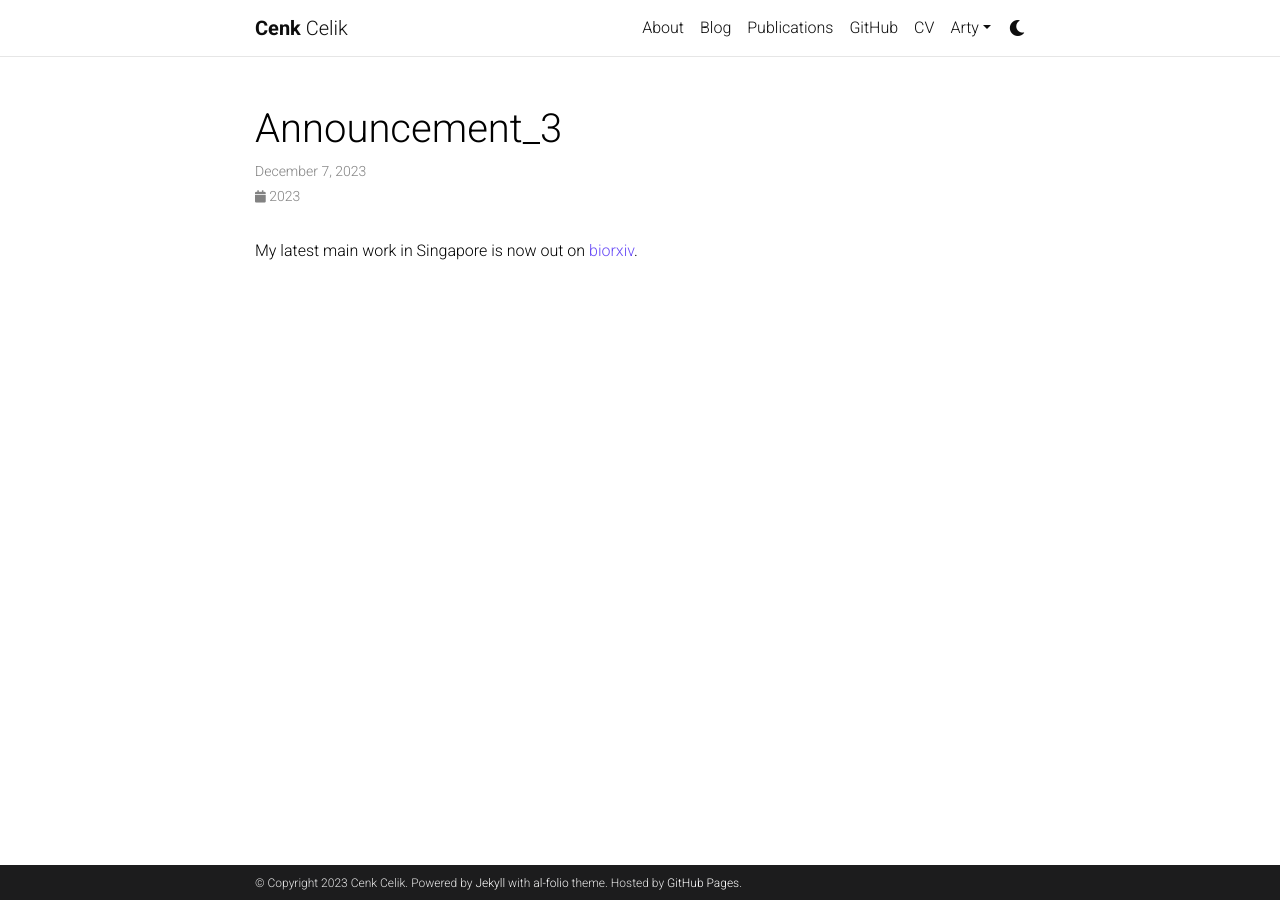
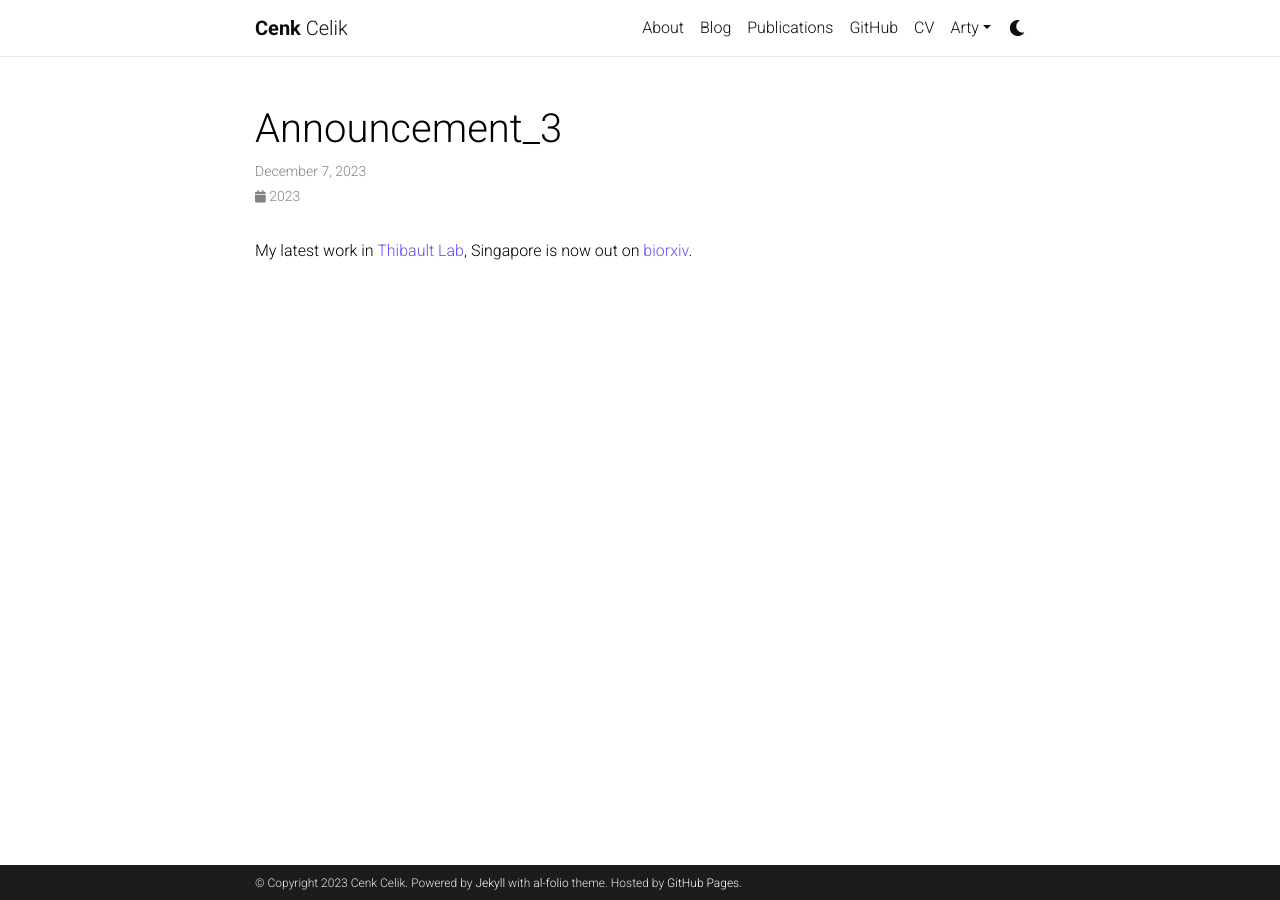
Before and after one commit to cenk-celik/cenk-celik.github.io, a Jekyll site: the page built from _news/announcement_3.md, in a window 1280 px wide. Built offline with Jekyll 4.4.1, drawn with Linux system fonts in a browser that asks for light colours; comment, search, counter and statistics services are not loaded; a style sheet for code colours, icons or effects is not loaded.

Commit message:
News link update

```diff
--- a/_news/announcement_3.md
+++ b/_news/announcement_3.md
@@ -4,4 +4,4 @@ date: 2023-12-07 10:11:00-0400
 inline: true
 ---
 
-My latest main work in Singapore is now out on [biorxiv](https://www.biorxiv.org/content/10.1101/2023.11.16.566967v2.abstract).
+My latest work in [Thibault Lab](http://www.thibaultlab.com), Singapore is now out on [biorxiv](https://www.biorxiv.org/content/10.1101/2023.11.16.566967v2.abstract).
```
